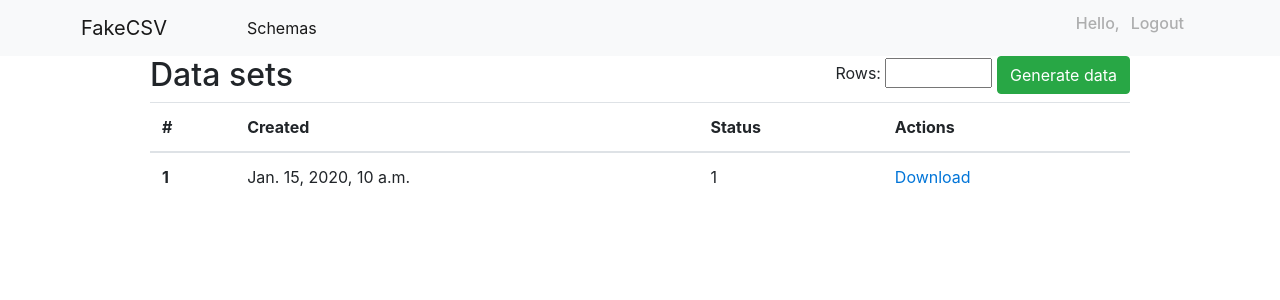
After one commit to ersul4ik/blazer, a Django app: page /1/datasets/ in a window 1280 px wide. The commit adds this page. Shown: the top 300 px of the page. Run offline with Django 3.2, Linux system fonts and the light colour scheme; tables that the repository leaves empty hold one stand-in row (values such as "Sample post"); parts of the project's set-up code (start-up, migrations or seed data) failed here and were passed over; some libraries are stand-ins or nearby versions.

Commit message:
#8 Create DataSet model and DataSetView view
Also:
 - Draw a page for dataset elements

```diff
--- a/factories/models.py
+++ b/factories/models.py
@@ -66,3 +66,19 @@ class DataFixtureColumn(models.Model):
             self.ADDRESS: Faker().address(),
         }
         return column_types.get(self.sample)
+
+
+class DataSet(models.Model):
+    PROCESSING = 1
+    READY = 2
+    STATUSES = (
+        (PROCESSING, 'Processing'),
+        (READY, 'Ready'),
+    )
+    task_id = models.UUIDField()
+    filename = models.CharField(max_length=125)
+    status = models.CharField(choices=STATUSES, default=PROCESSING, max_length=25)
+    created = models.DateTimeField(auto_now_add=True)
+
+    def __str__(self):
+        return f'{self.task_id} - {self.status}'
--- a/factories/tasks.py
+++ b/factories/tasks.py
@@ -22,6 +22,6 @@ def generate_data_set(fixture_id, row_count):
             worksheet.write_row(i, 0, fixture.prepare_fake_data())
 
         workbook.close()
-        return
+        return filename
     except DataFixture.DoesNotExist:
         return
--- a/factories/urls.py
+++ b/factories/urls.py
@@ -9,4 +9,5 @@ urlpatterns = [
     path('add/', views.DataFixtureCreate.as_view(), name='fixture-add'),
     path('<int:pk>/update/', views.DataFixtureUpdate.as_view(), name='fixture-update'),
     path('<int:pk>/delete/', views.DataFixtureDelete.as_view(), name='fixture-delete'),
+    path('<int:pk>/datasets/', views.DataSetView.as_view(), name='dataset-list'),
 ]
--- a/factories/views.py
+++ b/factories/views.py
@@ -8,7 +8,7 @@ from django.views.generic import CreateView, DeleteView, UpdateView
 from django.views.generic.base import View
 
 from factories.forms import LoginForm, DataFixtureForm, DataFixtureColumnFormSet
-from factories.models import DataFixture
+from factories.models import DataFixture, DataSet
 
 
 class LoginView(View):
@@ -105,3 +105,13 @@ class DataFixtureDelete(DeleteView):
     model = DataFixture
     template_name = 'factories/confirm_delete.html'
     success_url = reverse_lazy('fixture-list')
+
+
+class DataSetView(View):
+    template_name = 'factories/datasets_list.html'
+
+    def get(self, request, *args, **kwargs):
+        return render(request, self.template_name, {'records': DataSet.objects.all()})
+
+    def post(self, request, *args, **kwargs):
+        return redirect(reverse('dataset-list', args=(kwargs['pk'], )))
--- /dev/null
+++ b/templates/factories/datasets_list.html
@@ -0,0 +1,55 @@
+{% include "base.html" %}
+{% block extrastyle %}
+    <style>
+        .data-schema {
+            width: 980px;
+            margin: auto;
+        }
+
+        .title {
+            display: flex;
+            justify-content: space-between
+        }
+
+        #download {
+            color: #0275D8;
+        }
+    </style>
+{% endblock %}
+{% block content %}
+    <form method="post" class="data-schema">
+        {% csrf_token %}
+        <div class="title">
+            <h2 class="data-schema-title">Data sets</h2>
+            <div>
+                <label>
+                    Rows:
+                    <input name="rows-count" type="number" min="1" max="1000">
+                </label>
+                <button type="submit" class="btn btn-success add-new-schema">Generate data</button>
+            </div>
+        </div>
+        <table class="table">
+            <thead>
+            <tr>
+                <th scope="col">#</th>
+                <th scope="col">Created</th>
+                <th scope="col">Status</th>
+                <th scope="col">Actions</th>
+            </tr>
+            </thead>
+            <tbody>
+            {% for row in records %}
+                <tr>
+                    <th scope="row" class="row-id">{{ row.id }}</th>
+                    <td>{{ row.created }}</td>
+                    <td>{{ row.status }}</td>
+                    <td>
+                        <a class="row-link" id="download" href="{% url "fixture-update" row.id %}">Download</a>
+                    </td>
+                </tr>
+            {% endfor %}
+            </tbody>
+        </table>
+    </form>
+{% endblock %}
--- a/templates/factories/fixtures.html
+++ b/templates/factories/fixtures.html
@@ -24,6 +24,11 @@
 
     #delete {
         color: #D9534F;
+        margin-right: 10px;
+    }
+
+    #datasets {
+        color: green;
     }
 </style>
 {% block content %}
@@ -48,6 +53,7 @@
                     <td>
                         <a class="row-link" id="edit" href="{% url "fixture-update" row.id %}">Edit schema</a>
                         <a class="row-link" id="delete" href="{% url "fixture-delete" row.id %}">Delete</a>
+                        <a class="row-link" id="datasets" href="{% url "dataset-list" row.id %}">Datasets</a>
                     </td>
                 </tr>
             {% endfor %}
```
Also changed, not shown: factories/migrations/0003_dataset.py (added). Lines whose indentation alone changed are shown as unchanged.
